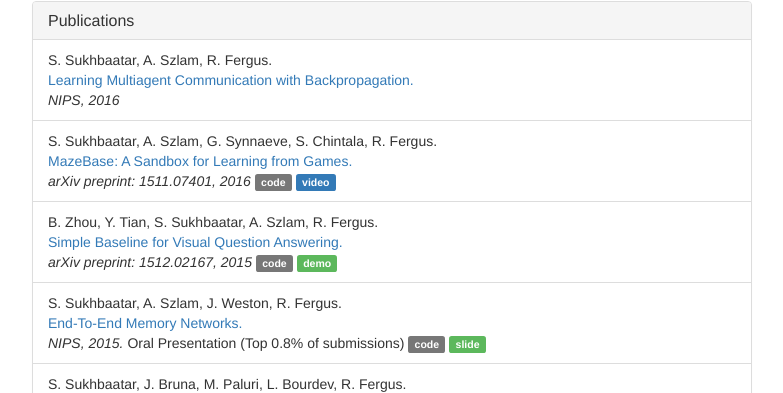
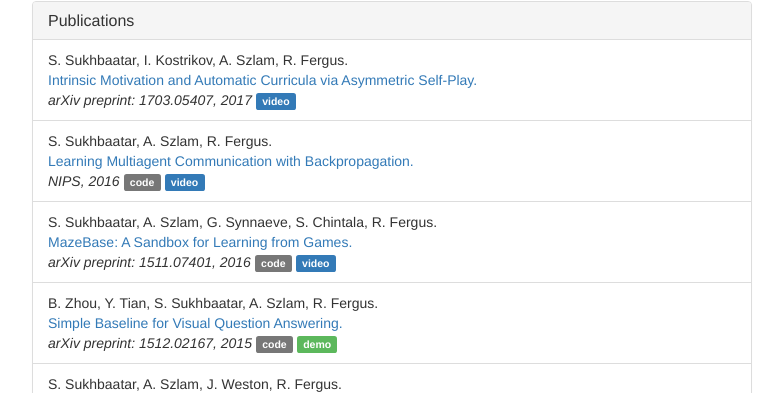
Before and after one commit to tesatory/tesatory.github.io, a plain HTML site: page index.html in a window 1280 px wide. Shown: the part 404-797 px from the top of the page, without its empty margins (248-1031 px from the left). Drawn offline with nearby package versions, Linux system fonts and the light colour scheme.

Commit message:
self-play paper

```diff
--- a/index.html
+++ b/index.html
@@ -52,9 +52,17 @@
 			</div>
 			<ul class="list-group">
 				<li class="list-group-item">
+					S. Sukhbaatar, I. Kostrikov, A. Szlam, R. Fergus. <br/>
+					<span class="text-primary"><a href="https://arxiv.org/abs/1703.05407" target="_blank">Intrinsic Motivation and Automatic Curricula via Asymmetric Self-Play.</a></span><br/>
+					<em>arXiv preprint: 1703.05407, 2017</em>
+					<a class="label label-primary" href="https://www.youtube.com/watch?v=EHHiFwStqaA" target="_blank">video</a>
+				</li>
+				<li class="list-group-item">
 					S. Sukhbaatar, A. Szlam, R. Fergus. <br/>
 					<span class="text-primary"><a href="./commnet">Learning Multiagent Communication with Backpropagation.</a></span><br/>
 					<em>NIPS, 2016</em>
+					<a class="label label-default" href="https://github.com/facebookresearch/CommNet" target="_blank">code</a>
+					<a class="label label-primary" href="https://www.youtube.com/watch?v=KhtdEvJ1F6Q" target="_blank">video</a>
 				</li>
 				<li class="list-group-item">
 					S. Sukhbaatar, A. Szlam, G. Synnaeve, S. Chintala, R. Fergus. <br/>
@@ -92,7 +100,7 @@
 					S. Sukhbaatar, T. Makino, K. Aihara, T. Chikayama. <br/>
 					<span class="text-primary"><a href="http://jmlr.csail.mit.edu/proceedings/papers/v20/sukhbaatar11.html" target="_blank">Robust Generation of Dynamical Patterns in Human Motion by a Deep Belief Nets.</a></span><br/>
 					<em>The 3rd Asian Conference on Machine Learning, 2011</em>
-					<a class="label label-default" href="http://dl.dropbox.com/u/3201608/tdbnDemo.zip" target="_blank">code</a>
+					<a class="label label-default" href="https://github.com/tesatory/TDBN" target="_blank">code</a>
 					<a class="label label-primary" href="https://youtu.be/aGLBFuennXI" target="_blank">video</a>
 				</li>
 			</ul>
```
